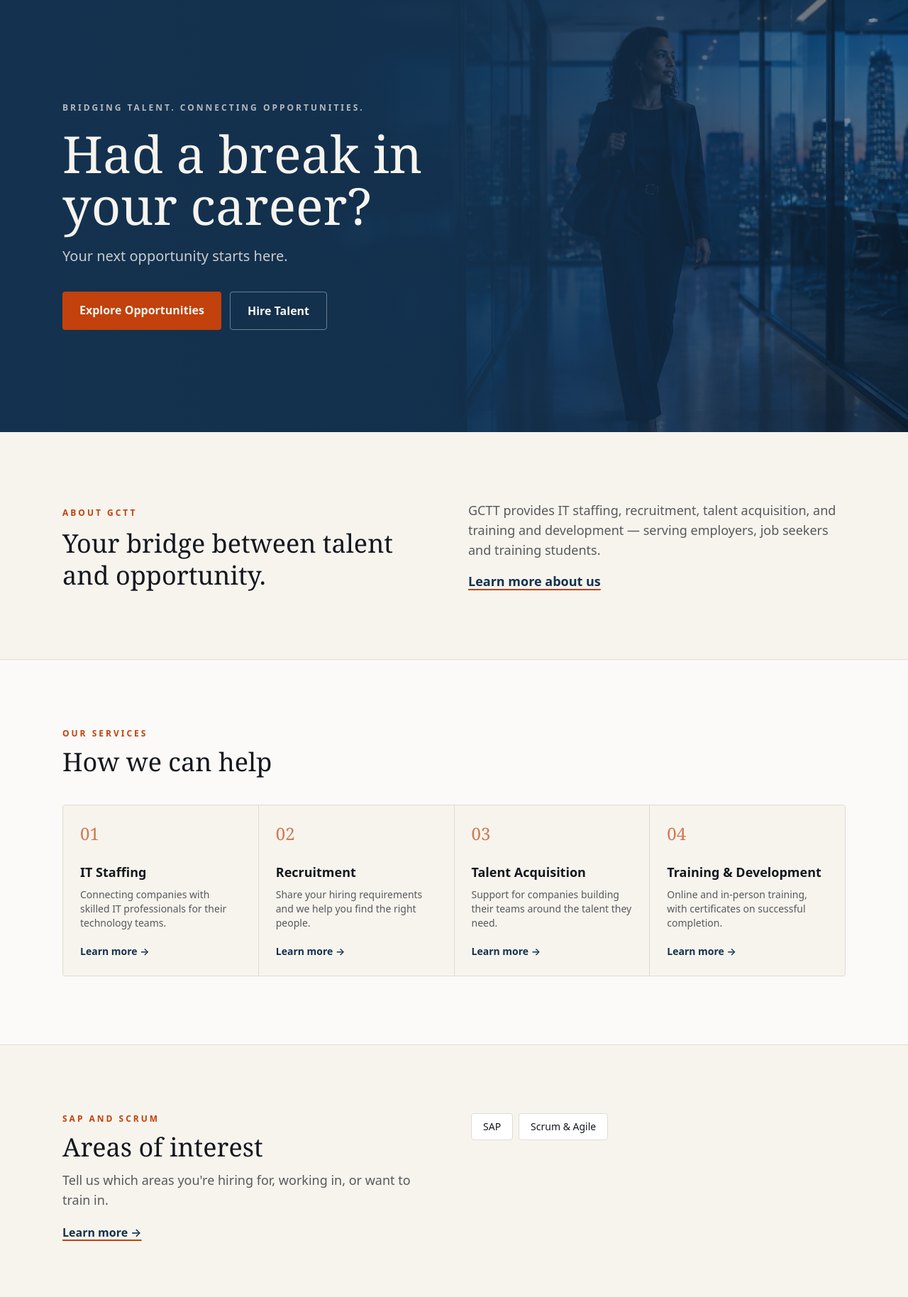
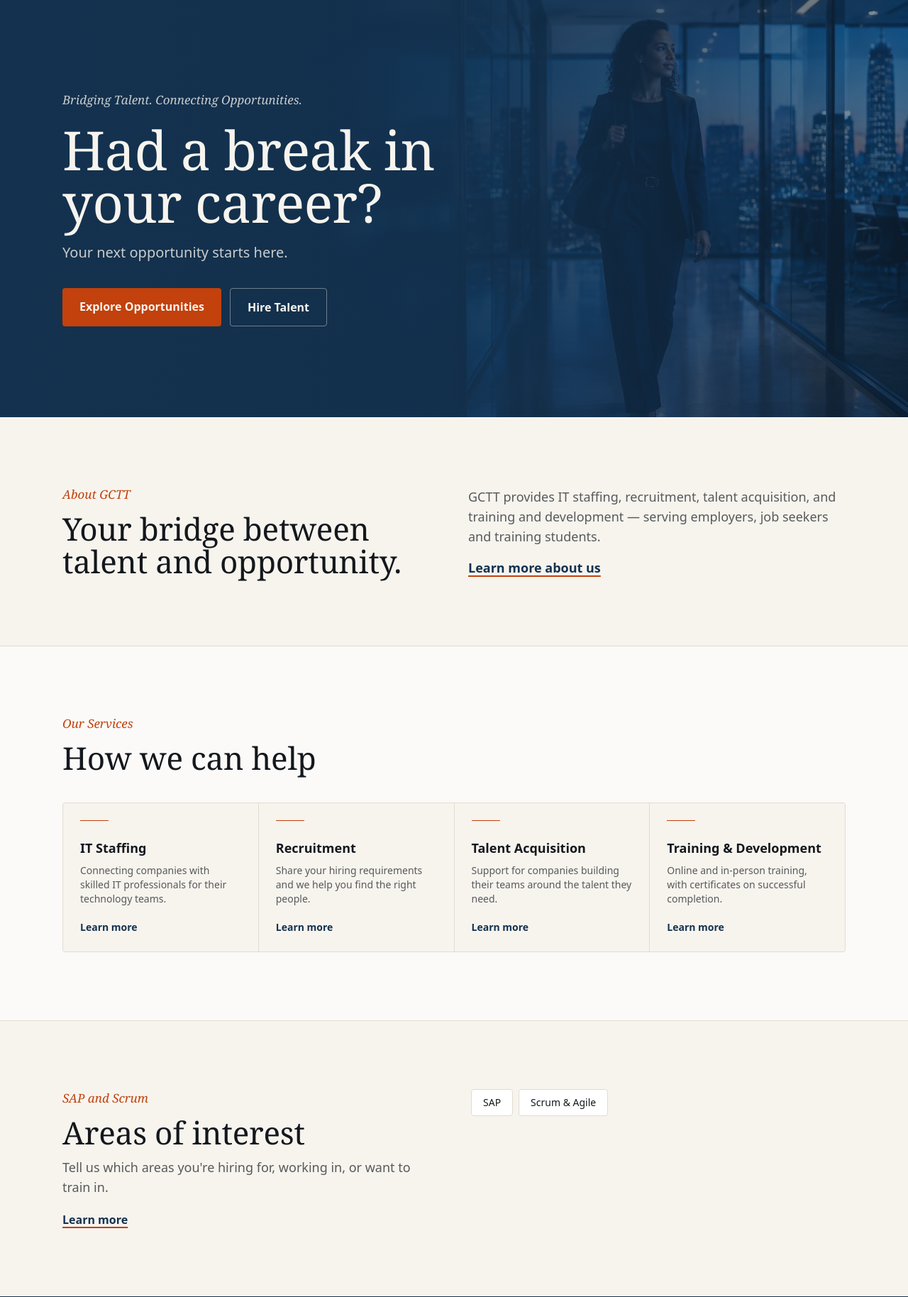
Before and after one commit to faizanali-ai/gctt, a Django app: page / in a window 1280 px wide. Shown: the part 73-1901 px from the top of the page at 71% size. Run offline with Django 5.2, Linux system fonts and the light colour scheme; parts of the project's set-up code (start-up, migrations or seed data) failed here and were passed over.

Commit message:
Polish pass: serif eyebrows, fluid display type, refined service cards, better empty states, hero motion, admin branding

```diff
--- a/config/urls.py
+++ b/config/urls.py
@@ -13,6 +13,10 @@ from apps.training import views as training_views
 
 from . import views
 from .sitemaps import JobSitemap, ProgrammeSitemap, StaticSitemap
+
+admin.site.site_header = "GCTT Administration"
+admin.site.site_title = "GCTT Admin"
+admin.site.index_title = "Operations"
 
 # Throttle the admin login before admin.site.urls builds its URL patterns.
 admin.site.login = ratelimit(key="ip", rate="10/m", method="POST", block=True)(
--- a/templates/404.html
+++ b/templates/404.html
@@ -7,8 +7,8 @@
   <link rel="stylesheet" href="/static/css/output.css">
 </head>
 <body class="flex min-h-screen flex-col items-center justify-center bg-paper px-6 text-ink">
-  <p class="font-display text-6xl font-semibold text-brand">404</p>
-  <h1 class="mt-4 font-display text-3xl">We couldn't find that page.</h1>
+  <p class="display-xl text-brand">404</p>
+  <h1 class="mt-4 display-lg">We couldn't find that page.</h1>
   <p class="mt-3 max-w-md text-center text-ink/60">The link may be broken or the page may have moved. Try the homepage, or browse current opportunities and programmes.</p>
   <div class="mt-8 flex flex-wrap justify-center gap-3 text-sm font-semibold">
     <a href="/" class="rounded-sm bg-accent px-5 py-2.5 text-paper hover:bg-brand">Home</a>
--- a/templates/accounts/dashboard.html
+++ b/templates/accounts/dashboard.html
@@ -2,8 +2,8 @@
 {% block title %}Dashboard — GCTT{% endblock %}
 {% block content %}
 <section class="mx-auto max-w-6xl px-6 py-16 md:py-24">
-  <p class="text-xs font-semibold uppercase tracking-[0.25em] text-accent">Dashboard</p>
-  <h1 class="mt-3 font-display text-3xl md:text-4xl">Hello, {{ user.display_name }}</h1>
+  <p class="eyebrow">Dashboard</p>
+  <h1 class="mt-3 display-lg">Hello, {{ user.display_name }}</h1>
   <p class="mt-2 text-ink/60"><a href="{% url 'profile' %}" class="font-semibold text-brand hover:text-accent">Edit your profile</a></p>
 
   {% if not user.email_verified %}
--- a/templates/accounts/security.html
+++ b/templates/accounts/security.html
@@ -2,8 +2,8 @@
 {% block title %}Two-factor authentication — GCTT{% endblock %}
 {% block content %}
 <section class="mx-auto max-w-lg px-6 py-16 md:py-24">
-  <p class="text-xs font-semibold uppercase tracking-[0.25em] text-accent">Staff security</p>
-  <h1 class="mt-3 font-display text-3xl md:text-4xl">Two-factor authentication</h1>
+  <p class="eyebrow">Staff security</p>
+  <h1 class="mt-3 display-lg">Two-factor authentication</h1>
 
   {% if device %}
     <p class="mt-3 text-ink/70">
--- a/templates/accounts/staff_dashboard.html
+++ b/templates/accounts/staff_dashboard.html
@@ -2,10 +2,10 @@
 {% block title %}Staff dashboard — GCTT{% endblock %}
 {% block content %}
 <section class="mx-auto max-w-6xl px-6 py-16 md:py-20">
-  <p class="text-xs font-semibold uppercase tracking-[0.25em] text-accent">GCTT Staff</p>
+  <p class="eyebrow">GCTT Staff</p>
   <div class="mt-3 flex flex-wrap items-end justify-between gap-4">
     <div>
-      <h1 class="font-display text-3xl md:text-4xl">Hello, {{ user.display_name }}</h1>
+      <h1 class="display-lg">Hello, {{ user.display_name }}</h1>
       <p class="mt-1 text-ink/60">{{ user.email }}{% if is_ceo %} · CEO{% endif %}</p>
     </div>
     {% if is_ceo %}
--- a/templates/pages/home.html
+++ b/templates/pages/home.html
@@ -5,13 +5,13 @@
 <section class="relative overflow-hidden bg-brand text-paper">
   <img src="{% static 'images/hero-office.jpg' %}" alt="" class="absolute inset-0 h-full w-full object-cover opacity-60">
   <div class="absolute inset-0 bg-gradient-to-r from-brand via-brand/85 to-brand/20"></div>
-  <div class="relative mx-auto max-w-6xl px-6 py-24 md:py-36">
-    <p class="text-xs font-semibold uppercase tracking-[0.25em] text-paper/70">{{ COMPANY.tagline }}</p>
-    <h1 class="mt-5 max-w-2xl font-display text-5xl leading-[1.02] md:text-7xl">Had a break in your career?</h1>
-    <p class="mt-5 max-w-xl text-xl text-paper/80">Your next opportunity starts here.</p>
-    <div class="mt-9 flex flex-col gap-3 sm:flex-row">
-      <a href="{% url 'careers' %}" class="rounded-sm bg-accent px-6 py-3.5 text-center font-semibold text-paper transition hover:bg-paper hover:text-brand">Explore Opportunities</a>
-      <a href="{% url 'employers' %}" class="rounded-sm border border-paper/40 px-6 py-3.5 text-center font-semibold transition hover:bg-paper/10">Hire Talent</a>
+  <div class="relative mx-auto max-w-6xl px-6 py-24 md:py-32">
+    <p class="eyebrow rise text-paper/80">{{ COMPANY.tagline }}</p>
+    <h1 class="mt-5 max-w-2xl display-xl">Had a break in your career?</h1>
+    <p class="rise rise-2 mt-5 max-w-xl text-xl text-paper/80">Your next opportunity starts here.</p>
+    <div class="rise rise-3 mt-9 flex flex-col gap-3 sm:flex-row">
+      <a href="{% url 'careers' %}" class="rounded-sm bg-accent px-6 py-3.5 text-center font-semibold text-paper hover:bg-paper hover:text-brand">Explore Opportunities</a>
+      <a href="{% url 'employers' %}" class="rounded-sm border border-paper/40 px-6 py-3.5 text-center font-semibold hover:bg-paper/10">Hire Talent</a>
     </div>
   </div>
 </section>
@@ -19,8 +19,8 @@
 <section class="mx-auto max-w-6xl px-6 py-16 md:py-24">
   <div class="grid gap-10 md:grid-cols-2 md:items-end">
     <div>
-      <p class="text-xs font-semibold uppercase tracking-[0.25em] text-accent">About GCTT</p>
-      <h2 class="mt-3 font-display text-3xl leading-tight md:text-4xl">Your bridge between talent and opportunity.</h2>
+      <p class="eyebrow">About GCTT</p>
+      <h2 class="mt-3 display-lg">Your bridge between talent and opportunity.</h2>
     </div>
     <div class="text-lg text-ink/70">
       <p>GCTT provides IT staffing, recruitment, talent acquisition, and training and development — serving employers, job seekers and training students.</p>
@@ -31,15 +31,15 @@
 
 <section class="border-y border-line bg-white/60">
   <div class="mx-auto max-w-6xl px-6 py-16 md:py-24">
-    <p class="text-xs font-semibold uppercase tracking-[0.25em] text-accent">Our Services</p>
-    <h2 class="mt-3 font-display text-3xl md:text-4xl">How we can help</h2>
+    <p class="eyebrow">Our Services</p>
+    <h2 class="mt-3 display-lg">How we can help</h2>
     <div class="mt-10 grid gap-px overflow-hidden rounded-sm border border-line bg-line sm:grid-cols-2 lg:grid-cols-4">
       {% for service in SERVICES %}
-        <a href="{{ service.url }}" class="group flex flex-col bg-paper p-6 transition hover:bg-white">
-          <span class="font-display text-2xl text-accent/70">0{{ forloop.counter }}</span>
+        <a href="{{ service.url }}" class="group flex flex-col bg-paper p-6 hover:bg-white">
+          <span class="h-px w-10 bg-accent"></span>
           <h3 class="mt-6 text-lg font-semibold">{{ service.title }}</h3>
           <p class="mt-2 flex-1 text-sm text-ink/70">{{ service.text }}</p>
-          <span class="mt-5 text-sm font-semibold text-brand group-hover:text-accent">Learn more →</span>
+          <span class="mt-5 text-sm font-semibold text-brand group-hover:text-accent">Learn more</span>
         </a>
       {% endfor %}
     </div>
@@ -49,10 +49,10 @@
 <section class="mx-auto max-w-6xl px-6 py-16 md:py-24">
   <div class="grid gap-12 lg:grid-cols-2">
     <div>
-      <p class="text-xs font-semibold uppercase tracking-[0.25em] text-accent">SAP and Scrum</p>
-      <h2 class="mt-3 font-display text-3xl md:text-4xl">Areas of interest</h2>
+      <p class="eyebrow">SAP and Scrum</p>
+      <h2 class="mt-3 display-lg">Areas of interest</h2>
       <p class="mt-3 text-lg text-ink/70">Tell us which areas you're hiring for, working in, or want to train in.</p>
-      <a href="{% url 'sap_scrum' %}" class="mt-5 inline-block font-semibold text-brand underline decoration-accent decoration-2 underline-offset-4 hover:text-accent">Learn more →</a>
+      <a href="{% url 'sap_scrum' %}" class="mt-5 inline-block font-semibold text-brand underline decoration-accent decoration-2 underline-offset-4 hover:text-accent">Learn more</a>
     </div>
     <div class="flex flex-wrap content-start gap-2">
       <span class="rounded-sm border border-line bg-white px-4 py-2 text-sm font-medium">SAP</span>
@@ -66,17 +66,17 @@
     <div class="rounded-sm border border-paper/15 bg-paper/5 p-7">
       <h3 class="font-display text-xl">Career Restart</h3>
       <p class="mt-3 text-paper/70">Returning after a career break? We welcome professionals ready for their next chapter.</p>
-      <a href="{% url 'career_restart' %}" class="mt-6 inline-block font-semibold text-paper underline decoration-accent decoration-2 underline-offset-4 hover:decoration-paper">Restart your career →</a>
+      <a href="{% url 'career_restart' %}" class="mt-6 inline-block font-semibold text-paper underline decoration-accent decoration-2 underline-offset-4 hover:decoration-paper">Restart your career</a>
     </div>
     <div class="rounded-sm border border-paper/15 bg-paper/5 p-7">
       <h3 class="font-display text-xl">For Employers</h3>
       <p class="mt-3 text-paper/70">Share your staffing, recruitment or talent acquisition needs with our team.</p>
-      <a href="{% url 'employers' %}" class="mt-6 inline-block font-semibold text-paper underline decoration-accent decoration-2 underline-offset-4 hover:decoration-paper">Request talent →</a>
+      <a href="{% url 'employers' %}" class="mt-6 inline-block font-semibold text-paper underline decoration-accent decoration-2 underline-offset-4 hover:decoration-paper">Request talent</a>
     </div>
     <div class="rounded-sm border border-paper/15 bg-paper/5 p-7">
       <h3 class="font-display text-xl">For Job Seekers</h3>
       <p class="mt-3 text-paper/70">Explore opportunities published by GCTT and register your interest.</p>
-      <a href="{% url 'careers' %}" class="mt-6 inline-block font-semibold text-paper underline decoration-accent decoration-2 underline-offset-4 hover:decoration-paper">Explore opportunities →</a>
+      <a href="{% url 'careers' %}" class="mt-6 inline-block font-semibold text-paper underline decoration-accent decoration-2 underline-offset-4 hover:decoration-paper">Explore opportunities</a>
     </div>
   </div>
 </section>
@@ -84,8 +84,8 @@
 <section class="mx-auto max-w-6xl px-6 py-16 md:py-24">
   <div class="grid gap-12 lg:grid-cols-[1fr_1.4fr]">
     <div>
-      <p class="text-xs font-semibold uppercase tracking-[0.25em] text-accent">Contact</p>
-      <h2 class="mt-3 font-display text-3xl md:text-4xl">Get in touch</h2>
+      <p class="eyebrow">Contact</p>
+      <h2 class="mt-3 display-lg">Get in touch</h2>
       <ul class="mt-6 space-y-3 text-ink/70">
         <li>{{ COMPANY.jobs_email }}</li>
         <li>{{ COMPANY.email }}</li>
--- a/templates/partials/_hero.html
+++ b/templates/partials/_hero.html
@@ -1,7 +1,7 @@
 <section class="border-b border-line bg-brand text-paper">
   <div class="mx-auto max-w-6xl px-6 py-16 md:py-24">
-    <p class="text-xs font-semibold uppercase tracking-[0.25em] text-paper/60">{{ eyebrow }}</p>
-    <h1 class="mt-4 max-w-3xl font-display text-4xl leading-[1.05] md:text-6xl">{{ title }}</h1>
+    <p class="eyebrow text-paper/80">{{ eyebrow }}</p>
+    <h1 class="mt-4 max-w-3xl display-xl">{{ title }}</h1>
     {% if intro %}<p class="mt-5 max-w-2xl text-lg text-paper/75 md:text-xl">{{ intro }}</p>{% endif %}
   </div>
 </section>
--- a/templates/staff/applications.html
+++ b/templates/staff/applications.html
@@ -2,8 +2,8 @@
 {% block title %}Applications — GCTT Staff{% endblock %}
 {% block content %}
 <section class="mx-auto max-w-6xl px-6 py-12 md:py-16">
-  <p class="text-xs font-semibold uppercase tracking-[0.25em] text-accent">GCTT Staff</p>
-  <h1 class="mt-3 font-display text-3xl md:text-4xl">Applications</h1>
+  <p class="eyebrow">GCTT Staff</p>
+  <h1 class="mt-3 display-lg">Applications</h1>
   {% include "staff/_nav.html" %}
 
   <form method="get" class="mt-6 flex flex-col gap-3 sm:flex-row">
--- a/templates/staff/enquiries.html
+++ b/templates/staff/enquiries.html
@@ -2,8 +2,8 @@
 {% block title %}Enquiries — GCTT Staff{% endblock %}
 {% block content %}
 <section class="mx-auto max-w-6xl px-6 py-12 md:py-16">
-  <p class="text-xs font-semibold uppercase tracking-[0.25em] text-accent">GCTT Staff</p>
-  <h1 class="mt-3 font-display text-3xl md:text-4xl">Enquiries</h1>
+  <p class="eyebrow">GCTT Staff</p>
+  <h1 class="mt-3 display-lg">Enquiries</h1>
   {% include "staff/_nav.html" %}
 
   <form method="get" class="mt-6 flex flex-col gap-3 sm:flex-row">
--- a/templates/staff/jobs.html
+++ b/templates/staff/jobs.html
@@ -2,8 +2,8 @@
 {% block title %}Jobs — GCTT Staff{% endblock %}
 {% block content %}
 <section class="mx-auto max-w-6xl px-6 py-12 md:py-16">
-  <p class="text-xs font-semibold uppercase tracking-[0.25em] text-accent">GCTT Staff</p>
-  <h1 class="mt-3 font-display text-3xl md:text-4xl">Jobs</h1>
+  <p class="eyebrow">GCTT Staff</p>
+  <h1 class="mt-3 display-lg">Jobs</h1>
   {% include "staff/_nav.html" %}
 
   <form method="get" class="mt-6 flex flex-col gap-3 sm:flex-row">
--- a/templates/staff/programmes.html
+++ b/templates/staff/programmes.html
@@ -2,8 +2,8 @@
 {% block title %}Programmes — GCTT Staff{% endblock %}
 {% block content %}
 <section class="mx-auto max-w-6xl px-6 py-12 md:py-16">
-  <p class="text-xs font-semibold uppercase tracking-[0.25em] text-accent">GCTT Staff</p>
-  <h1 class="mt-3 font-display text-3xl md:text-4xl">Training programmes</h1>
+  <p class="eyebrow">GCTT Staff</p>
+  <h1 class="mt-3 display-lg">Training programmes</h1>
   {% include "staff/_nav.html" %}
 
   <form method="get" class="mt-6 flex flex-col gap-3 sm:flex-row">
--- a/templates/staff/registrations.html
+++ b/templates/staff/registrations.html
@@ -2,8 +2,8 @@
 {% block title %}Registrations — GCTT Staff{% endblock %}
 {% block content %}
 <section class="mx-auto max-w-6xl px-6 py-12 md:py-16">
-  <p class="text-xs font-semibold uppercase tracking-[0.25em] text-accent">GCTT Staff</p>
-  <h1 class="mt-3 font-display text-3xl md:text-4xl">Student registrations</h1>
+  <p class="eyebrow">GCTT Staff</p>
+  <h1 class="mt-3 display-lg">Student registrations</h1>
   {% include "staff/_nav.html" %}
 
   <form method="get" class="mt-6 flex flex-col gap-3 sm:flex-row">
--- a/templates/training/programme_list.html
+++ b/templates/training/programme_list.html
@@ -24,7 +24,7 @@
   {% include "partials/_pagination.html" %}
 </section>
 
-<section class="border-t border-line bg-white/60">
+<section class="border-t border-line bg-white/60" id="enquiry">
   <div class="mx-auto grid max-w-6xl gap-12 px-6 py-16 md:py-24 lg:grid-cols-[1fr_1.4fr]">
     <div>
       <h2 class="font-display text-2xl font-semibold md:text-3xl">Training enquiry</h2>
```
Also changed, not shown: static/css/input.css (+73 -0 lines), templates/admin/base_site.html (added, +39 -0 lines), templates/jobs/job_list.html (+7 -5 lines), templates/pages/about.html (+5 -5 lines), templates/pages/services.html (+6 -12 lines), templates/training/_programmes.html (+5 -3 lines), static/css/output.css.
